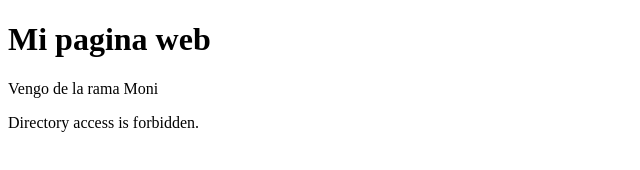
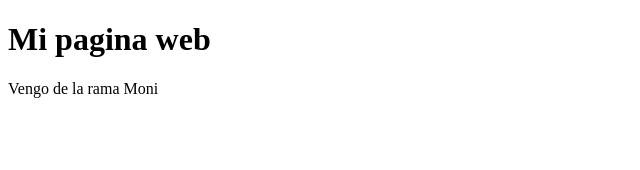
Before and after one commit to monicaps/repoEjemplo, a plain HTML site: page index.html in a window 1280 px wide. Shown: the whole page, without its empty margins (0-640 px from the left). Drawn offline with Linux system fonts and the light colour scheme.

Commit message:
cambios Moni v2

```diff
--- a/index.html
+++ b/index.html
@@ -1,15 +1,12 @@
 <!DOCTYPE html>
 <html>
 <head>
-	<title>403 Forbidden</title>
+	<title>Mi pagina</title>
 </head>
 <body>
-
 	<h1>Mi pagina web</h1>
 	<article>
 		<p>Vengo de la rama Moni</p>
 	</article>
-	<p>Directory access is forbidden.</p>
-
 </body>
 </html>
```
